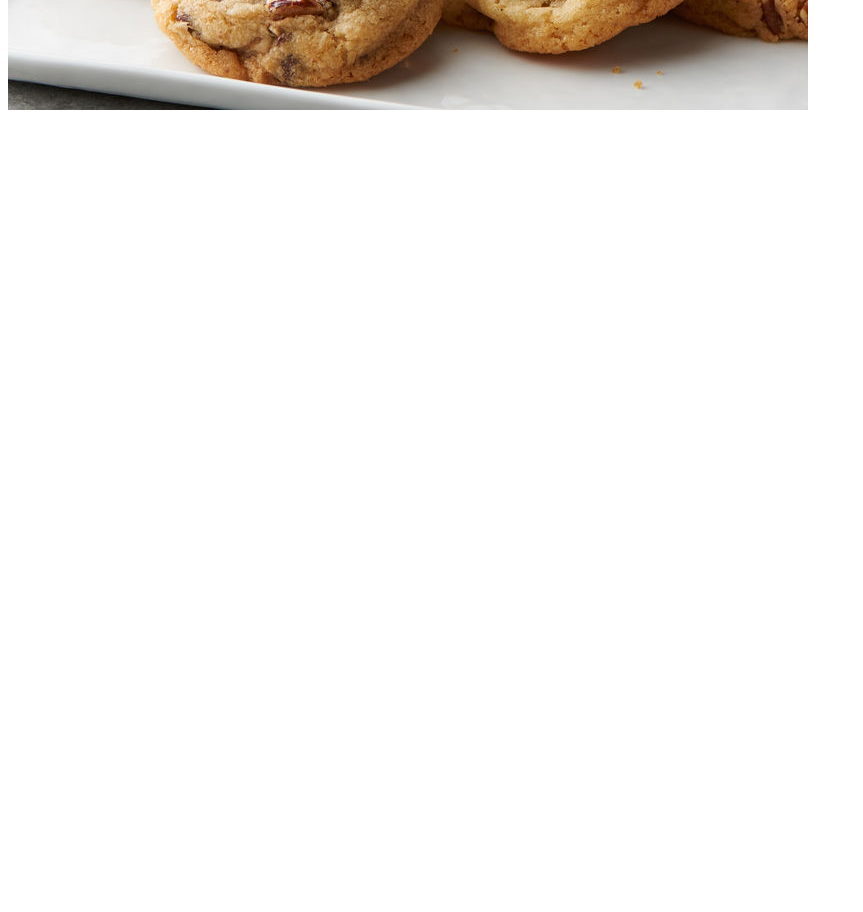
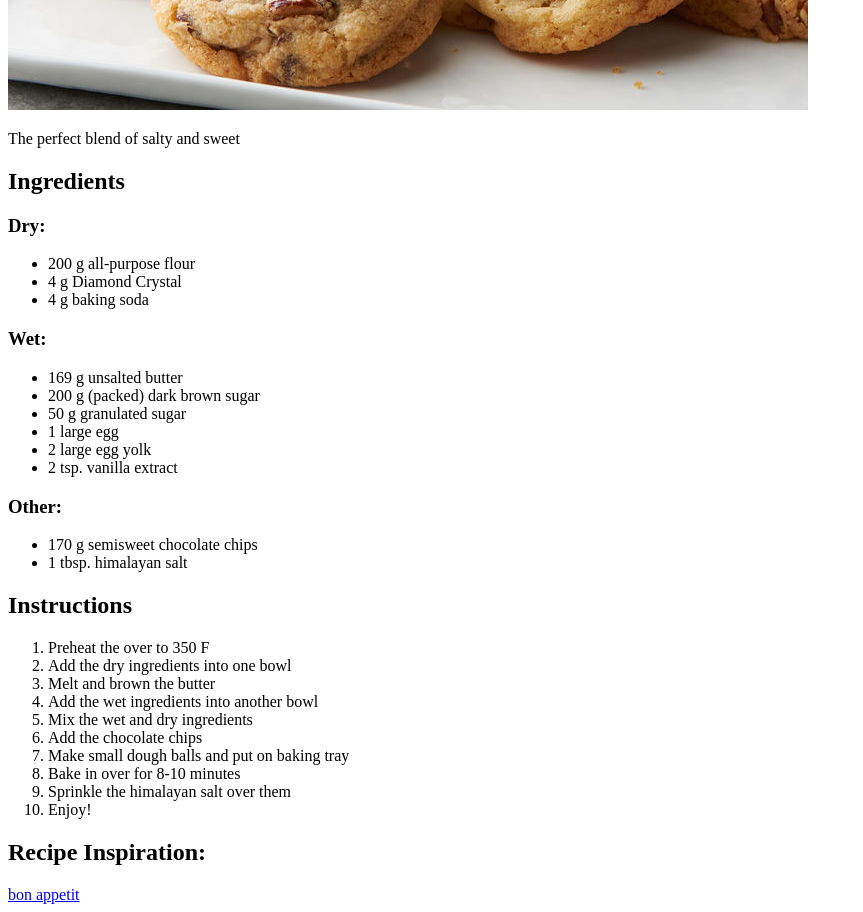
Before and after one commit to IBRlNGTHERUCKUS/odin-recipes, a plain HTML site: page recipes/cookies.html in a window 1280 px wide. Shown: the part 420-1332 px from the top of the page, without its empty margins (0-863 px from the left). Before the commit the page ends 800 px from the top, so only its background shows below. Drawn offline with Linux system fonts and the light colour scheme.

Commit message:
Add recipe to cookies page

```diff
--- a/recipes/cookies.html
+++ b/recipes/cookies.html
@@ -8,5 +8,42 @@
     <body>
         <h1>The Best Chocolate Chip Cookie Ever!</h1>
         <img src="../images/chocolatecookie.jpg" alt="Delicious chocolate chip cookies">
+        <p>The perfect blend of salty and sweet</p>
+        <h2>Ingredients</h2>
+        <h3>Dry:</h3>
+        <ul>
+            <li>200 g all-purpose flour</li>
+            <li>4 g Diamond Crystal</li>
+            <li>4 g baking soda</li>
+        </ul>
+        <h3>Wet:</h3>
+        <ul>
+            <li>169 g unsalted butter</li>
+            <li>200 g (packed) dark brown sugar</li>
+            <li>50 g granulated sugar</li>
+            <li>1 large egg</li>
+            <li>2 large egg yolk</li>
+            <li>2 tsp. vanilla extract</li>
+        </ul>
+        <h3>Other:</h3>
+        <ul>
+            <li>170 g semisweet chocolate chips</li>
+            <li>1 tbsp. himalayan salt</li>
+        </ul>
+        <h2>Instructions</h2>
+        <ol>
+            <li>Preheat the over to 350 F</li>
+            <li>Add the dry ingredients into one bowl</li>
+            <li>Melt and brown the butter</li>
+            <li>Add the wet ingredients into another bowl</li>
+            <li>Mix the wet and dry ingredients</li>
+            <li>Add the chocolate chips</li>
+            <li>Make small dough balls and put on baking tray</li>
+            <li>Bake in over for 8-10 minutes</li>
+            <li>Sprinkle the himalayan salt over them</li>
+            <li>Enjoy!</li>
+        </ol>
+        <h2>Recipe Inspiration:</h2>
+        <a href="https://www.bonappetit.com/recipe/bas-best-chocolate-chip-cookies">bon appetit</a>
     </body>
 </html>
```
